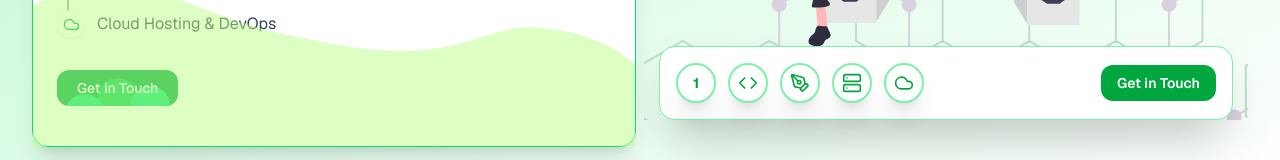
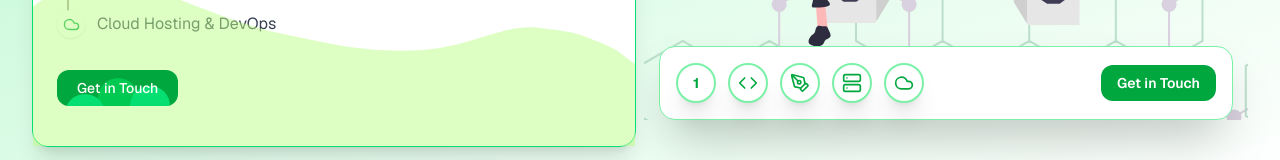
Before and after one commit to Akuafo-Patawah12/Joint_Portfolio, a Next.js app in the folder frontend/: page / in a window 1280 px wide. Shown: the part 389-549 px from the top of the page. Built offline with nearby package versions, Linux system fonts and the light colour scheme.

Commit message:
update all

```diff
--- a/frontend/src/app/page.tsx
+++ b/frontend/src/app/page.tsx
@@ -95,7 +95,7 @@ export default function Home() {
     </li>
   </ul>
 
-  <button className="mt-4 px-5 relative overflow-hidden isolate py-2 bg-green-600 text-white text-sm font-medium rounded-xl before:content-[''] before:absolute before:left-1/2 before:-translate-x-1/2 before:-translate-y-1/2 before:-bottom-8 before:w-10 before:h-10 before:rounded-full before:bg-green-500 hover:bg-green-700 transition-all">
+  <button className="mt-4 px-5 z-4 relative overflow-hidden isolate py-2 bg-green-600 text-white text-sm font-medium rounded-xl before:content-[''] before:absolute before:left-1/2 before:-translate-x-1/2 before:-translate-y-1/2 before:-bottom-8 before:w-10 before:h-10 before:rounded-full before:bg-green-500 hover:bg-green-700 transition-all">
    <div className="absolute -bottom-7 left-2 h-10 w-10 bg-green-400 rounded-[50%]"></div>
    <div className="absolute -bottom-5 right-2 h-10 w-10 bg-green-400 rounded-[50%]"></div>
     <p className="isolate">Get in Touch</p>
```
